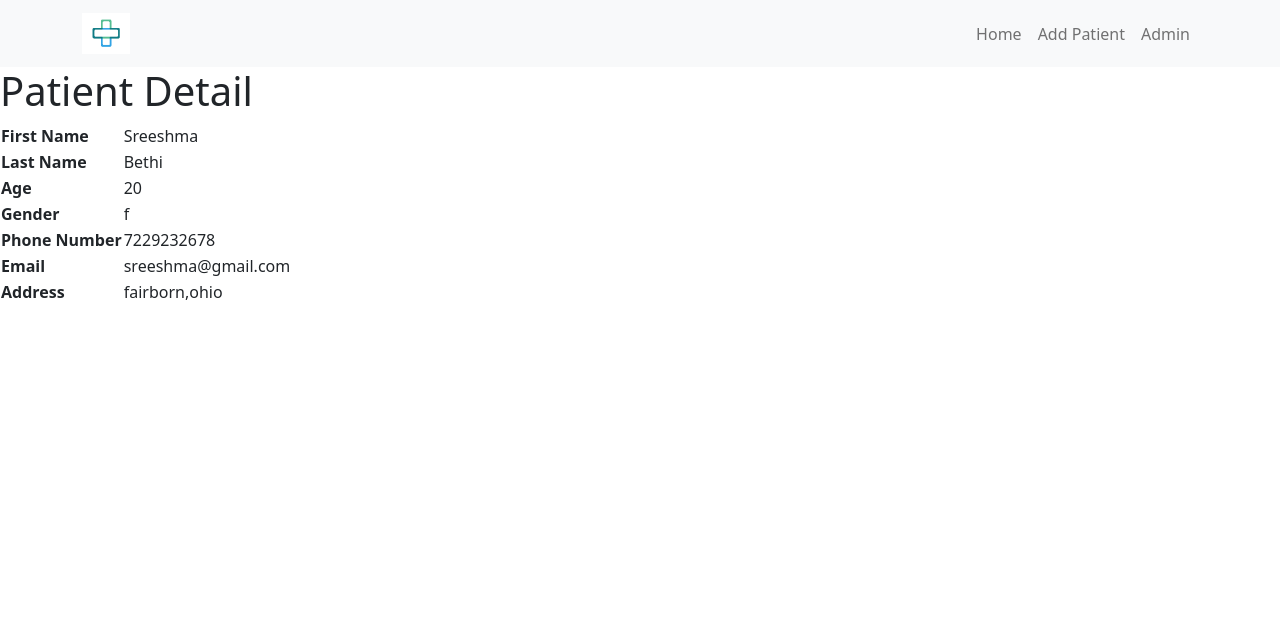
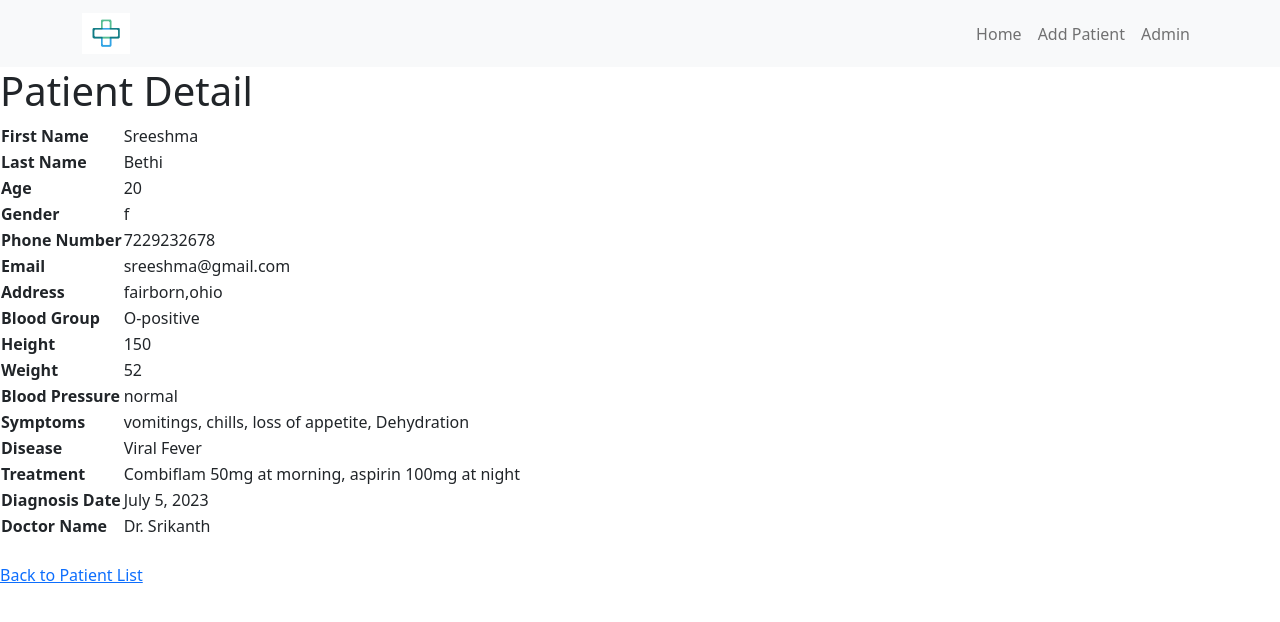
Before and after one commit to WSUCEG-7140/TeamH, a Django app: page /patient/1/ in a window 1280 px wide. Shown: the top 622 px of the page. Run offline with Django 4.2, Linux system fonts and the light colour scheme; data comes from the database, SQL or seed files in the repository.

Commit message:
HealthInfo in view page

```diff
--- a/PatientInfoapp/Templates/PatientInfoapp/patient_detail.html
+++ b/PatientInfoapp/Templates/PatientInfoapp/patient_detail.html
@@ -75,5 +75,47 @@
             <th>Address</th>
             <td>{{ patient.address }}</td>
         </tr>
+        <!-- Patient health information -->
+        <tr>
+            <th>Blood Group</th>
+            <td>{{ patient.patient_healthinfo.blood_group }}</td>
+        </tr>
+        <tr>
+            <th>Height</th>
+            <td>{{ patient.patient_healthinfo.height }}</td>
+        </tr>
+        <tr>
+            <th>Weight</th>
+            <td>{{ patient.patient_healthinfo.weight }}</td>
+        </tr>
+        <tr>
+            <th>Blood Pressure</th>
+            <td>{{ patient.patient_healthinfo.blood_pressure }}</td>
+        </tr>
+        <tr>
+            <th>Symptoms</th>
+            <td>{{ patient.patient_healthinfo.symptoms }}</td>
+        </tr>
+        <tr>
+            <th>Disease</th>
+            <td>{{ patient.patient_healthinfo.disease }}</td>
+        </tr>
+        <tr>
+            <th>Treatment</th>
+            <td>{{ patient.patient_healthinfo.treatment }}</td>
+        </tr>
+        <tr>
+            <th>Diagnosis Date</th>
+            <td>{{ patient.patient_healthinfo.diagnosis_date }}</td>
+        </tr>
+        <tr>
+            <th>Doctor Name</th>
+            <td>{{ patient.patient_healthinfo.doctor_name }}</td>
+        </tr>
+    </table>
+
+    <!-- Link to go back to the Patient List page -->
+    <br>
+    <a href="{% url 'home' %}">Back to Patient List</a>
 </body>
 </html>
```
